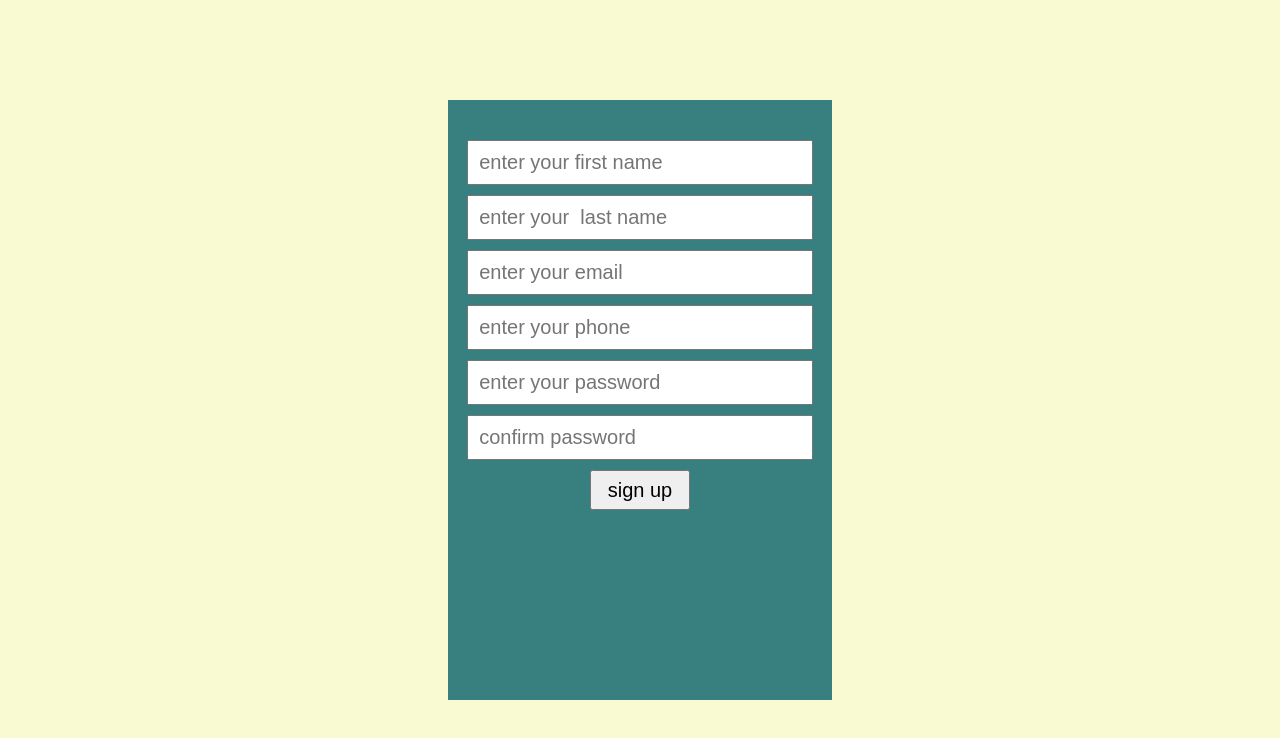
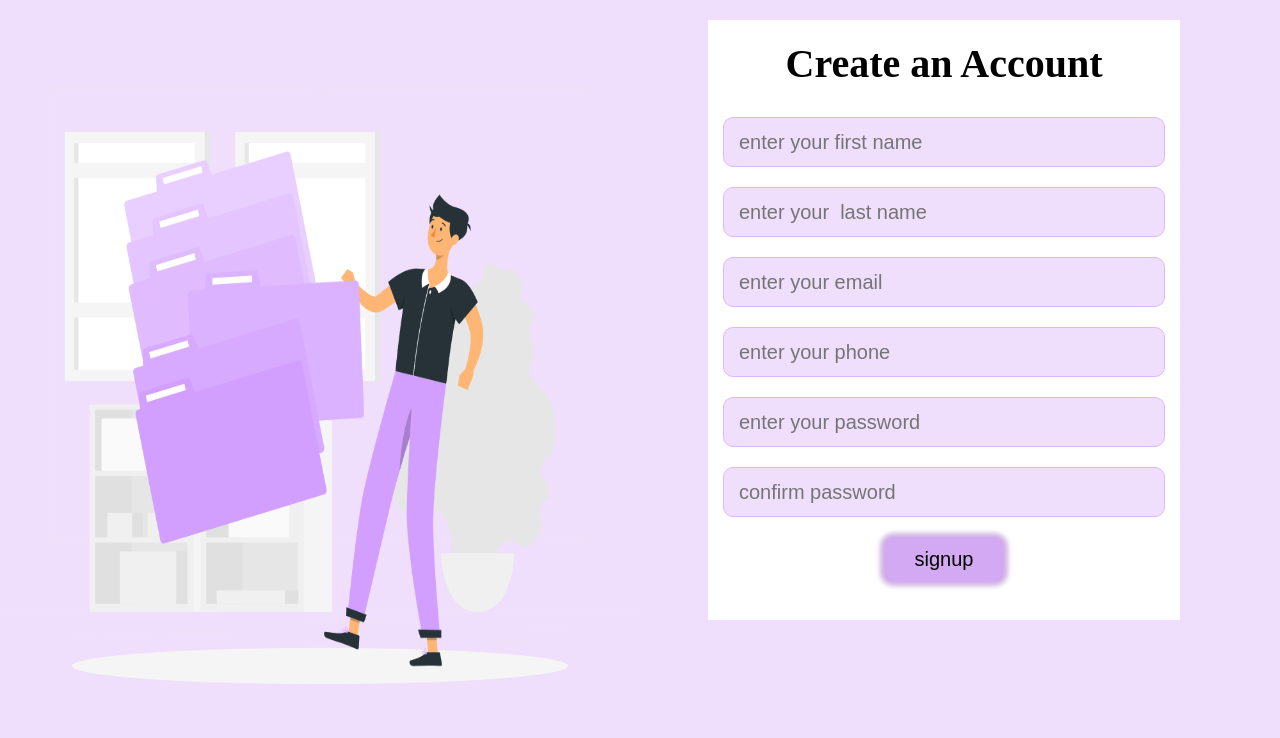
Before and after one commit to chandrajyoti123/expense-ease, a React (Create React App) app in the folder client/: page /singup in a window 1280 px wide. Shown: the top 738 px of the page. Built offline with nearby package versions, Linux system fonts and the light colour scheme.

Commit message:
added singup page

```diff
--- a/client/src/view/SingUP/SingUp.css
+++ b/client/src/view/SingUP/SingUp.css
@@ -4,7 +4,7 @@
     box-sizing: border-box;
 }
 
-.singup-container {
+/* .singup-container {
     width: 100vw;
     height: 100vh;
     background-color: lightgoldenrodyellow;
@@ -36,4 +36,33 @@
     font-size: 20px;
     display: block;
     margin: 10px auto;
+} */
+
+.signup-container{
+    max-width: 100vw;
+    height: 100vh;
+    background-color:#f0defd;
+    background-image: url('./signup.png');
+    background-size: 50% 100% ;
+    background-repeat: no-repeat;
+    display: flex;
+    justify-content: end;
+    align-items: start;
+    padding-right: 100px;
+    padding-top: 20px;
+
+
 }
+.singup-sub-container{
+    width: 40%;
+    height: 600px;
+    background-color: #fff;
+    padding-top: 20px;
+
+}
+.heading{
+    font-size: 40px;
+    font-weight: bold;
+    text-align: center;
+    margin-bottom: 30px;
+}
--- a/client/src/view/SingUP/SingUp.js
+++ b/client/src/view/SingUP/SingUp.js
@@ -19,7 +19,7 @@ export default function SingUp() {
       password: password
     })
     if (response?.data?.data) {
-        localStorage.setItem('exsinguser',JSON.stringify(response.data.data))
+      localStorage.setItem('exsinguser', JSON.stringify(response.data.data))
       alert('you are successfully singed in')
       window.location.href = '/login'
     } else {
@@ -32,7 +32,7 @@ export default function SingUp() {
 
   return (
     <div>
-      <div className='singup-container'>
+      {/* <div className='singup-container'>
         <div className='signup-model'>
           <input type='text' placeholder='enter your first name' className='input-field' value={firstname} onChange={(e)=>{
             setFirstname(e.target.value)
@@ -60,7 +60,60 @@ export default function SingUp() {
         </div>
 
 
+      </div> */}
+
+      <>
+        <div className='signup-container'>
+          <div className='singup-sub-container'>
+            <div className='heading'>Create an Account</div>
+            <div className='model-feild-con'>
+              {/* <label className='input-label' htmlFor='first_name'>first name</label> */}
+              <input type='text' placeholder='enter your first name' id='first_name' className='input-box' value={firstname} onChange={(e) => {
+                setFirstname(e.target.value)
+              }} />
             </div>
+
+            <div className='model-feild-con'>
+              {/* <label className='input-label' htmlFor='last_name'>last name</label> */}
+              <input type='text' placeholder='enter your  last name'  id='last_name' className='input-box' value={lastname} onChange={(e) => {
+                setLastname(e.target.value)
+              }} />
+            </div>
+
+            <div className='model-feild-con'>
+              {/* <label className='input-label' htmlFor='email' >email</label> */}
+              <input type='email' placeholder='enter your email' id='email' className='input-box' value={email} onChange={(e) => {
+                setEmail(e.target.value)
+              }} />
+            </div>
+
+            <div className='model-feild-con'>
+              {/* <label className='input-label' htmlFor='phone'>mobile no</label> */}
+              <input type='number' placeholder='enter your phone' id='phone' className='input-box' value={number} onChange={(e) => {
+                setNumber(e.target.value)
+              }} />
+            </div>
+
+            <div className='model-feild-con'>
+              {/* <label className='input-label' htmlFor='password'>password</label> */}
+              <input type='password' placeholder='enter your password' id='password' className='input-box' value={password} onChange={(e) => {
+                setPassword(e.target.value)
+              }} />
+            </div>
+            <div className='model-feild-con'>
+              {/* <label className='input-label' htmlFor='confirm'>confirm password</label> */}
+              <input type='password' placeholder='confirm password' id='confirm' className='input-box' value={passwordcon} onChange={(e) => {
+                setPasswordcon(e.target.value)
+              }} />
+            </div>
+
+            <button type='button' className='submit-btn'>signup</button>
+
+          </div>
+
+        </div>
+
+      </>
 
     </div>
   )
--- a/client/src/view/Transaction/Transaction.css
+++ b/client/src/view/Transaction/Transaction.css
@@ -11,18 +11,33 @@
     width: 73%;
     height: 100vh;
 
+    overflow-y: scroll;
+
 }
 .navhead{
     width:100%;
-    height: 35px;
-    background-color: lightpink;
+    height: 60px;
+    /* background-color: lightpink; */
     display: flex;
     justify-content: space-between;
 }
 .navhead-link{
     width: 33%;
     height: 100%;
-    background-color: rgb(181, 164, 230);
+    /* background-color: rgb(181, 164, 230); */
+    font-size: 35px;
+    display: flex;
+    justify-content: center;
+    align-items: center;
+  text-transform: capitalize;
+  font-weight: bold;
+  background-color:  #fcf7de;
+  box-shadow: 0 0 10px 4px   	 #f8eeb9;
+  cursor: pointer;
+}
+.bold-navlink{
+    background-color:     #f6e8a2;
+    /* box-shadow: 0 0 15px 4px  #f4e38a; */
 }
 .all-transaction{
     width: 100%;
@@ -51,13 +66,15 @@
 
 .postmodel{
     width: 30%;
-    height: 500px;
+    height: auto;
     background-color: white;
     position:fixed;
     top: 50%;
     left: 50%;
     transform: translate(-50%,-50%);
     z-index: 10000;
+    padding: 20px 0 20px 0;
+    border-radius: 10px;
 }
 .model-heading{
     font-size: 30px;
@@ -68,9 +85,10 @@
 .type-section{
     width: 100%;
     height: 50px;
-    background-color: #f0defd;
+    background-color: rgb(240, 222, 253);
 
     display: flex;
+    margin-bottom: 25px;
 }
 .credeb{
     width: 50%;
@@ -84,9 +102,13 @@
 }
 .credit{
     box-shadow: 5px 5px 5px 1px #ceb2e2;
+    border-bottom-left-radius: 15px;
+    border-top-left-radius: 15px;
 }
 .debit{
     box-shadow: 0px 5px 5px 1px #ceb2e2;
+    border-bottom-right-radius: 15px;
+    border-top-right-radius: 15px;
 }
 .type-bold{
     background-color: #deb7fb;
@@ -94,27 +116,55 @@
 }
 .input-label{
     font-size: 25px;
+    color: 	 black;
+    font-weight: 500;
+    margin-bottom: 10px;
+
+
 
 }
 .input-box{
     width: 100%;
     height: 50px;
     display: block;
+    font-size: 20px;
+    color: 	 #1d0330;
+    padding-left: 15px;
+    border-radius: 10px;
+    background-color: #f0defd;
+    border: 1px solid #deb7fb;
 }
 .select-field{
     width: 100%;
     height: 50px;
     display: block;
+    font-size: 20px;
+    color: 	 #1d0330;
+    padding-left: 15px;
+    border-radius: 10px;
+    background-color: #f0defd;
+    border: 1px solid #deb7fb;
+
 }
 .displaynone{
     display: none;
 }
+.model-feild-con{
+    padding: 0 15px;
+    margin-bottom: 20px;
+}
 .submit-btn{
     width: 120px;
-    height: 50px;
+    height: 45px;
     display: block;
-    background-color: lightsteelblue;
+    background-color: #d4a9f3;
+    border: none;
+    border-radius: 10px;
+    box-shadow: 0px 0px 5px 4px #ceb2e2;
     margin: 10px auto;
+    font-size: 20px;
+    font-weight: 500;
+    cursor: pointer;
 }
 .model-wrapper{
     position:fixed ;
--- a/client/src/view/Transaction/Transaction.js
+++ b/client/src/view/Transaction/Transaction.js
@@ -128,22 +128,35 @@ export default function Transaction() {
   const [debit, setDebit] = useState('displaynone')
   const [transactionid, setTransactionid] = useState('')
   const [isedit, setIsedit] = useState('')
+  const [allclass,setAllclass]=useState('bold-navlink')
+  const [creclass,setCreclass]=useState('')
+  const [debclass,setDebclass]=useState('')
 
   const alltranfun = () => {
     setAlltran('displayblock')
     setCredittran('displaynone')
     setDebit('displaynone')
+    setAllclass("bold-navlink")
+    setCreclass("")
+    setDebclass("")
   }
-  const credittranfun = () => {
+    const credittranfun = () => {
     setCredittran('displayblock')
     setAlltran('displaynone')
     setDebit('displaynone')
+    setAllclass("")
+    setCreclass("bold-navlink")
+    setDebclass("")
+
 
   }
   const debittranfun = () => {
     setDebit('displayblock')
     setCredittran('displaynone')
     setAlltran('displaynone')
+    setAllclass("")
+    setCreclass("")
+    setDebclass("bold-navlink")
 
   }
   // -----------delete transaction-------
@@ -271,12 +284,12 @@ export default function Transaction() {
 
       <SideBar />
        <div className='sub-container'>
-        <h1>credit={creditAmt} debit={debitAmt}</h1>
+        {/* <h1>credit={creditAmt} debit={debitAmt}</h1> */}
 
          <div className='navhead'>
-          <span className='navhead-link' onClick={alltranfun}>all</span>
-          <span className='navhead-link' onClick={credittranfun}>credit</span>
-          <span className='navhead-link' onClick={debittranfun}>debit</span>
+          <span className={`navhead-link ${allclass}`} onClick={alltranfun}>all</span>
+          <span className={`navhead-link ${creclass}`} onClick={credittranfun}>credit</span>
+          <span className={`navhead-link ${debclass}`} onClick={debittranfun}>debit</span>
 
          </div>
         <div className={`all-transaction ${alltran}`} >
@@ -298,7 +311,7 @@ export default function Transaction() {
           }
 
         </div>
-       <div className={`debited-transaction ${debit}`}>
+       <div className={`debited-transaction ${debit} `}>
           {
             transactions.map((transaction, i) => {
               const { amount, category, description, type } = transaction
@@ -323,7 +336,7 @@ export default function Transaction() {
           <div className={`credeb credit  ${typeclasscredit}`} onClick={typecredit}>Credit</div>
           <div className={`credeb debit  ${typeclassdebit}`} onClick={typedebit}>Debit</div>
         </div>
-        <div>
+        <div className='model-feild-con'>
         <label className='input-label' id='amount'>Amount</label>
         <input type='text' placeholder='amount' id='amount' className='input-box' value={amount} onChange={(e) => {
           setAmount(e.target.value)
@@ -335,6 +348,8 @@ export default function Transaction() {
         {/* <input type='text' placeholder='category' className='input-field' value={category} onChange={(e) => {
           setCategory(e.target.value)
         }} /> */}
+
+<div className='model-feild-con'>
   <label htmlFor='category' className='input-label'>Category</label>
 <select  id='category' value={category} onChange={(e)=>{
   setCategory(e.target.value)
@@ -354,12 +369,18 @@ export default function Transaction() {
   <option value={'investment'}>Investment</option>
   <option value={'other'}>Other</option>
 </select>
+</div>
 
-        <input type='email' placeholder='description' className='input-field' value={description} onChange={(e) => {
+<div className='model-feild-con'>
+        <label className='input-label' htmlFor='description'>Description</label>
+        <input type='email' placeholder='description' id='description' className='input-box' value={description} onChange={(e) => {
           setDescription(e.target.value)
         }} />
+        </div>
+
+
         <button type='button' className='submit-btn' onClick={closemodel}>submit</button>
-         <button type='button' className='submit-btn' onClick={updatetransactionfuc}>update</button>
+         {/* <button type='button' className='submit-btn' onClick={updatetransactionfuc}>update</button>  */}
 
       </div>
 
```
Also changed, not shown: client/src/view/SingUP/signup.png (added), 1 other file (tests, documents, lock files or other folders). Lines whose indentation alone changed are shown as unchanged.
